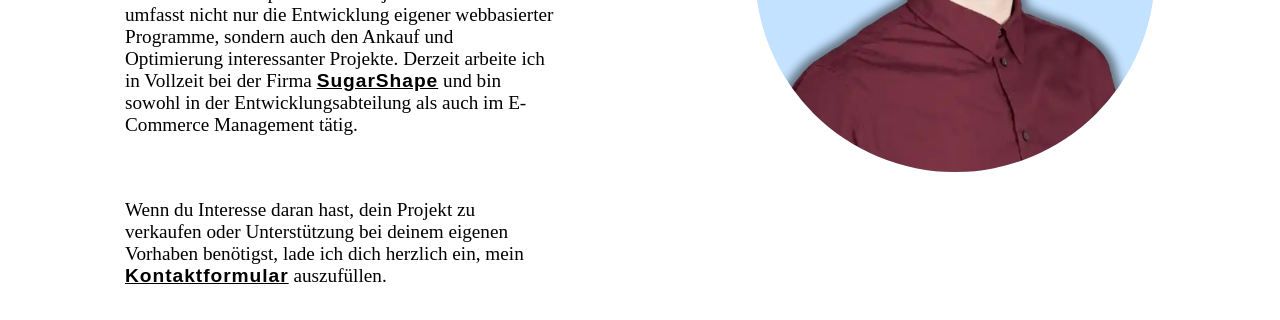
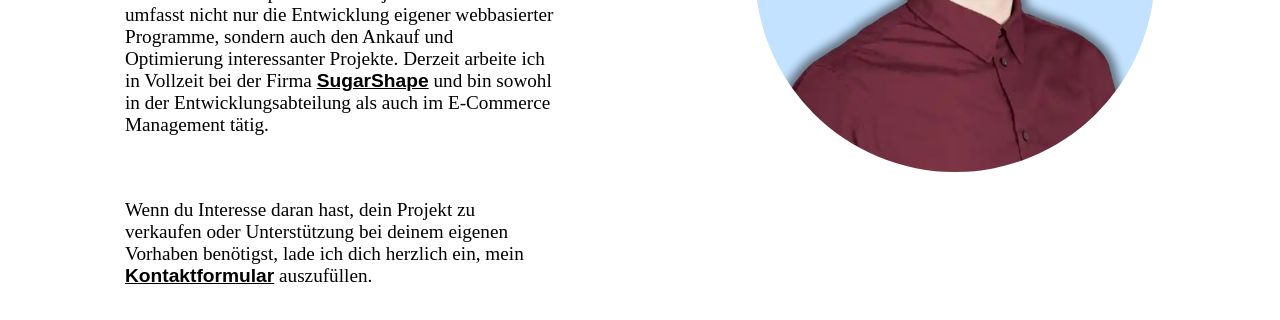
Before and after one commit to dannynothdurft/danny, a Next.js app: page /home in a window 1280 px wide. Shown: the part 420-740 px from the top of the page. Built offline with nearby package versions, Linux system fonts and the light colour scheme.

Commit message:
letter-spacing raus

```diff
--- a/src/styles/home.scss
+++ b/src/styles/home.scss
@@ -36,7 +36,6 @@
                 color: var(--primary);
                 font-weight: 600;
                 font-family: "Salsa", sans-serif;
-                letter-spacing: 0.05em;
                 line-height: 0;
             }
         }
```
